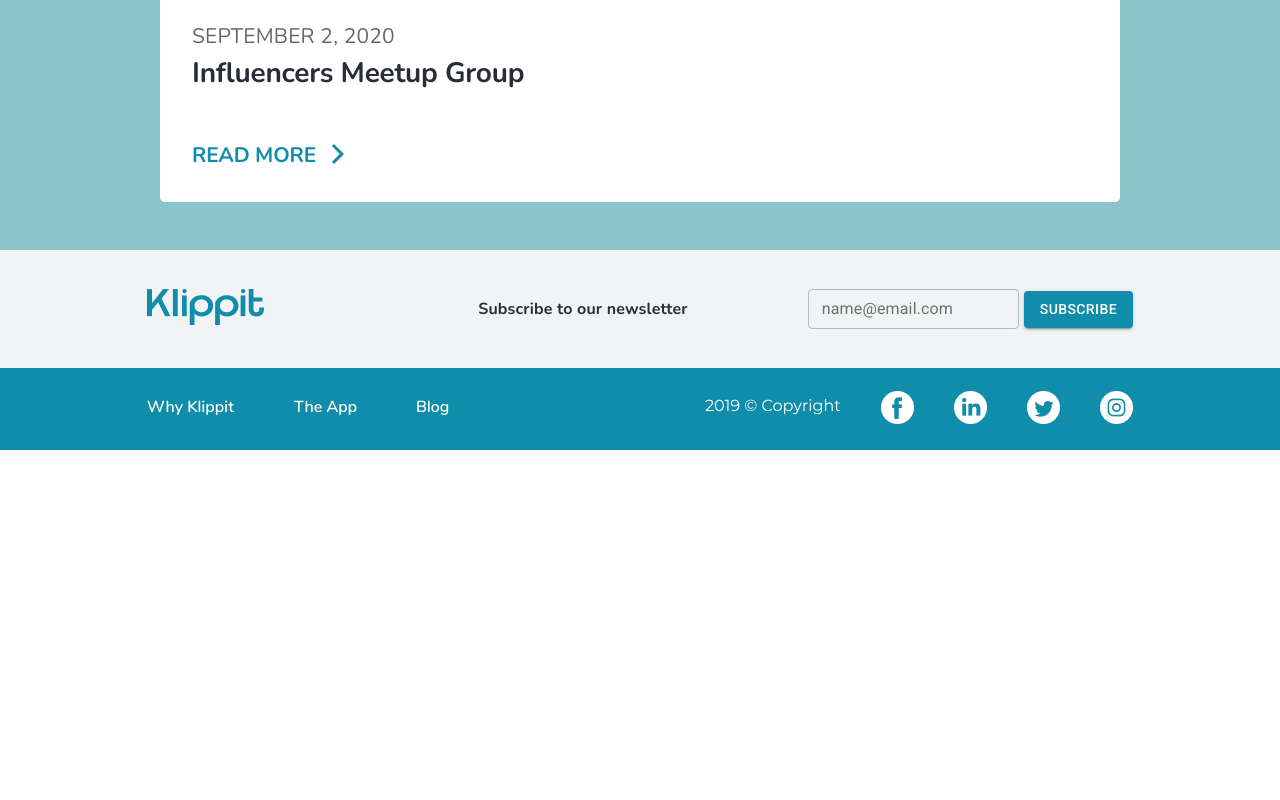
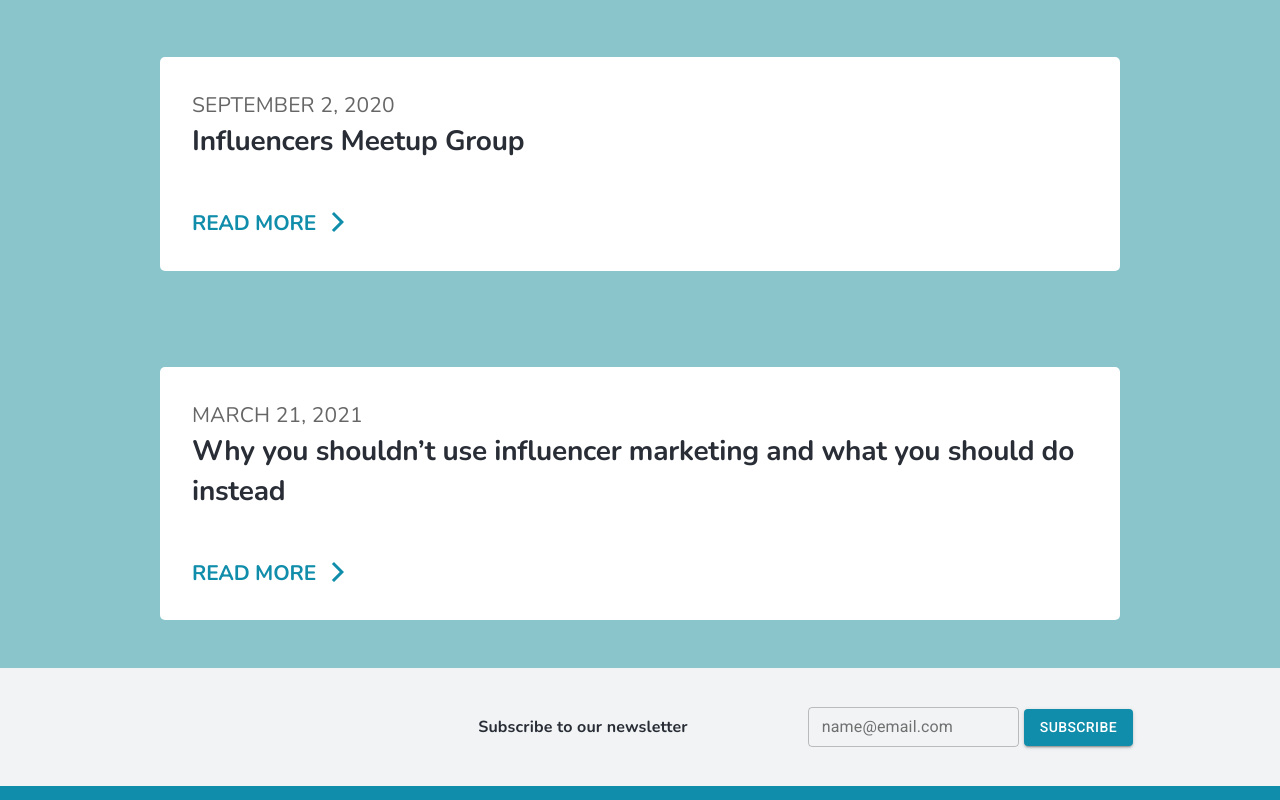
Before and after one commit to codingdave-dev/KlippitMarketingSite, a React (Create React App) app: page /press in a window 1280 px wide. Shown: the part 2056-2856 px from the top of the page. Before the commit the page ends 2506 px from the top, so only its background shows below. Built offline with nearby package versions, Linux system fonts and the light colour scheme.

Commit message:
BLOG Update 3/28/21

```diff
--- a/src/pages/Press.js
+++ b/src/pages/Press.js
@@ -278,6 +278,53 @@ const blog = [
       },
     ],
   },
+  {
+    id: 3,
+    date: "MARCH 21, 2021",
+    title: "Why you shouldn’t use influencer marketing and what you should do instead",
+    // images: [
+    //   {
+    //     id: 0,
+    //     name: 'Meet Up Group',
+    //     source: meetupImg,
+    //     width: '300px'
+    //   },
+    //   {
+    //     id: 1,
+    //     name: 'Meet Up Influencers Group',
+    //     source: influencerMeetup,
+    //     width: '300px'
+    //   }
+    // ],
+    descriptions: [
+      {
+        id: 0,
+        title: 'Brands use influencer marketing all the time. But is it the right fit for your business?',
+        text: 'If you are a small-middle sized business owner, using an agency to find influencers who charge hundreds of dollars per post might not be the best option for you. Besides being highly costly, using influencers with thousands of followers might not give you the results you want.\n' +
+            'Nowadays because of the rise of sponsored content, users are becoming more reluctant to the honesty of influencers’ recommendations. For this reason opting to work with multiple people with a smaller number of followers could be more effective for you.'
+      },
+      {
+        id: 1,
+        title: 'But wouldn’t contacting multiple people on social media be more time consuming and exhausting for you? Yes it would, this is why Klippit allows you to:',
+        text: '1. Quickly create campaigns that connect with customers and community.'
+      },
+      {
+        id: 2,
+        title: '',
+        text: '2. Easily implement influencer marketing with simple targeting and'
+      },
+      {
+        id: 3,
+        title: '',
+        text: '3. Track your ROI with clear metrics and dashboards.'
+      },
+      {
+        id: 4,
+        title: '',
+        text: 'Klippit is raising money to launch its app before fall 2021. If you are interested in using Klippit for your business you simply have to sign up on our merchant site for free and they will notify you when the full feature app will be ready for you to use.'
+      },
+    ],
+  },
 ];
 
 const Press = () => {
```
